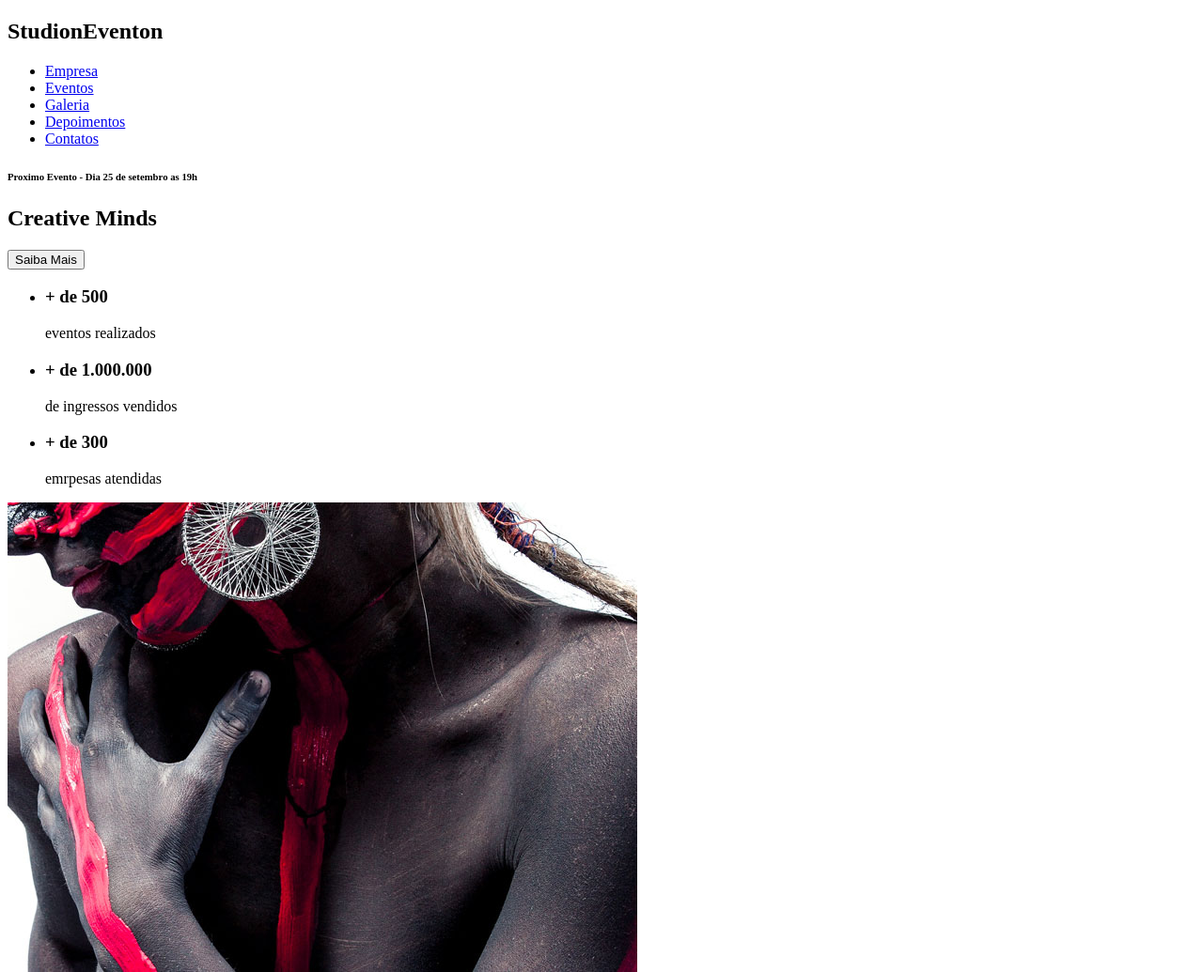
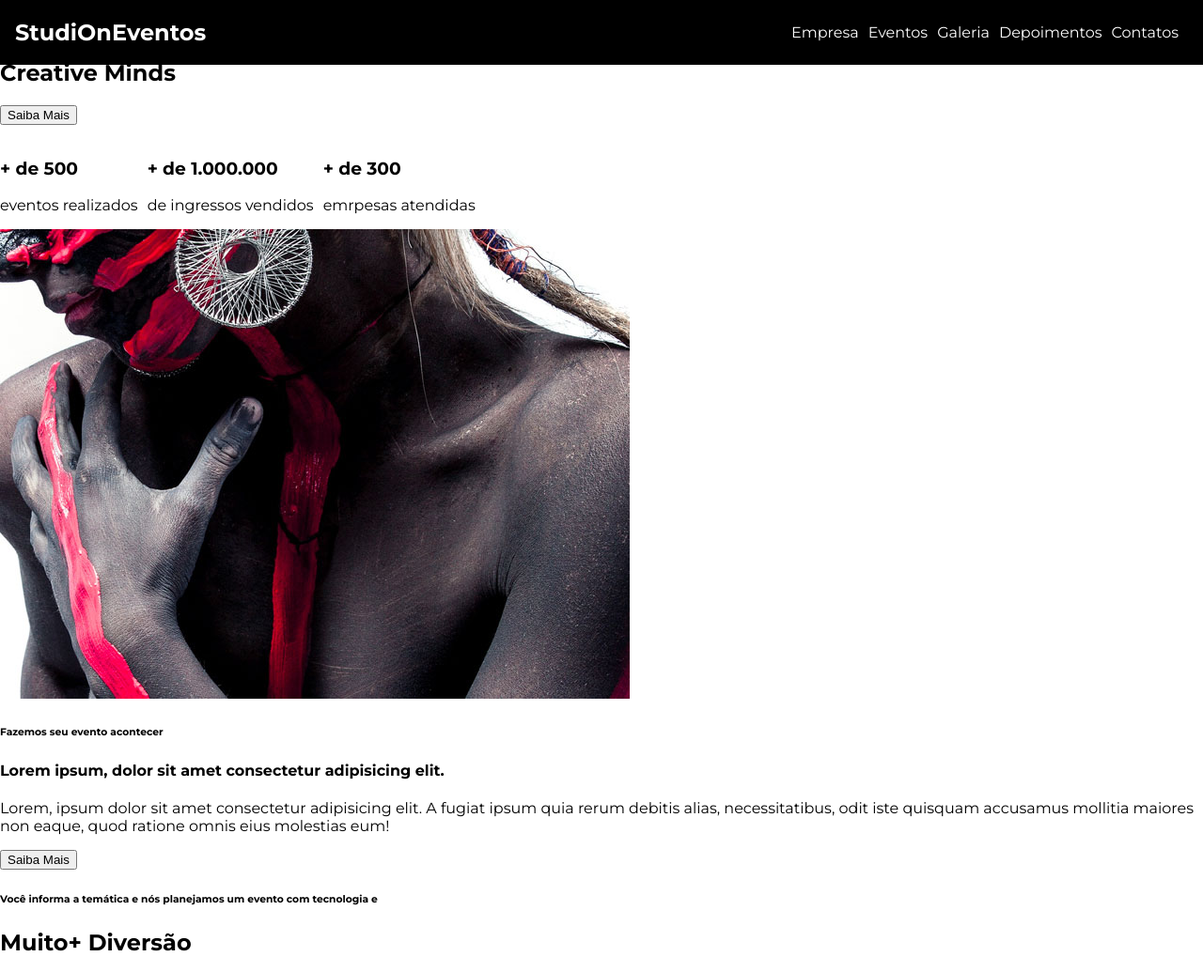
Before and after one commit to Pichitelle/studion, a website: page src/index.html in a window 1280 px wide. Shown: the top 1035 px of the page at 94% size. Drawn offline with Linux system fonts and the light colour scheme.

Commit message:
fetat(nav): added base style

```diff
--- a/package.json
+++ b/package.json
@@ -13,7 +13,7 @@
   },
   "keywords": [
     "HTML",
-    "CSSavascript"
+    "CSS, Javascript"
   ],
   "author": "W.Pichitelle",
   "license": "ISC",
--- a/src/index.html
+++ b/src/index.html
@@ -3,13 +3,14 @@
     <head>
         <meta charset="UTF-8">
         <meta http-equiv="X-UA-Compatible" content="IE=edge">
+        <link rel="stylesheet" href="style.css">
 <title  >Studion</title>
     </head>
 
         <body>
-            <nav>
-                <h1>Studi<spam>on</spam><span>Eventon</span></h1>
-            <ul>
+            <nav class="navbar">
+                <h1>Studi<spam>On</spam><span>Eventos</span></h1>
+            <ul class="navbar__links">
                 <li>
                     <a href="#empresa">
                         Empresa
--- /dev/null
+++ b/src/style.css
@@ -0,0 +1,46 @@
+@import url('https://fonts.googleapis.com/css2? family= Montserrat:wght@400;700 & display=swap');
+
+* {
+    box-sizing: border-box;
+}
+
+:root {
+    font-family: 'montserrat', sans-serif;
+    font-size: 16px;
+}
+
+body {
+    margin: 0;
+}
+
+ul {
+    display: flex;
+    list-style: none;
+    padding-left: 0%;
+}
+
+li {
+    margin-right: 0.625rem;
+}
+
+.navbar{
+    position: fixed;
+    display: grid;
+    grid-template-columns: 1fr 9fr;
+    align-items: center;
+    top: 0;
+    left: 0;
+    width: 100vw;
+    background-color: #000;
+    color: #fff;
+    padding: 0 1rem;
+}
+
+.navbar__links {
+    justify-self: end;
+}
+
+.navbar__links a {
+    color: #fff;
+    text-decoration: none;
+}
```
